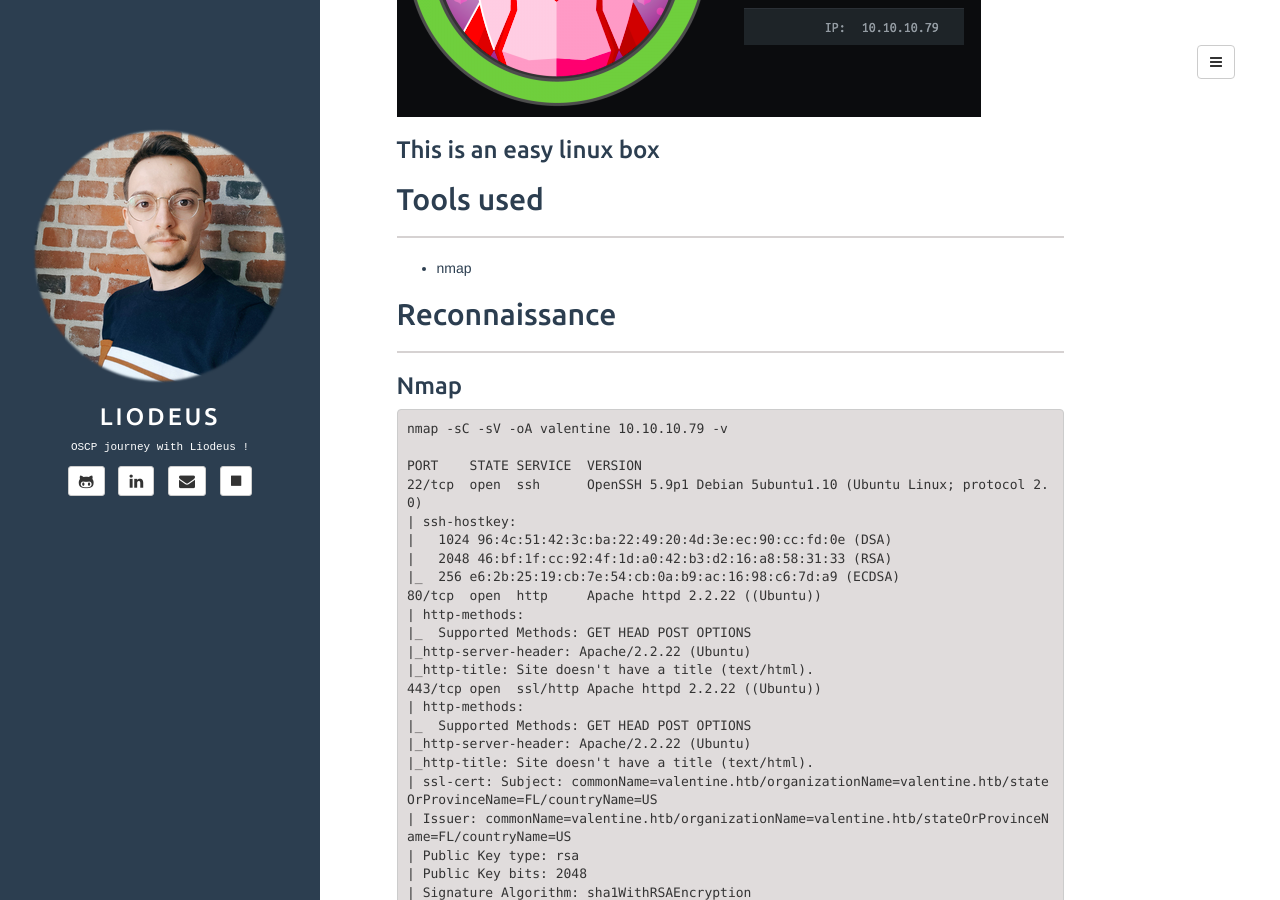
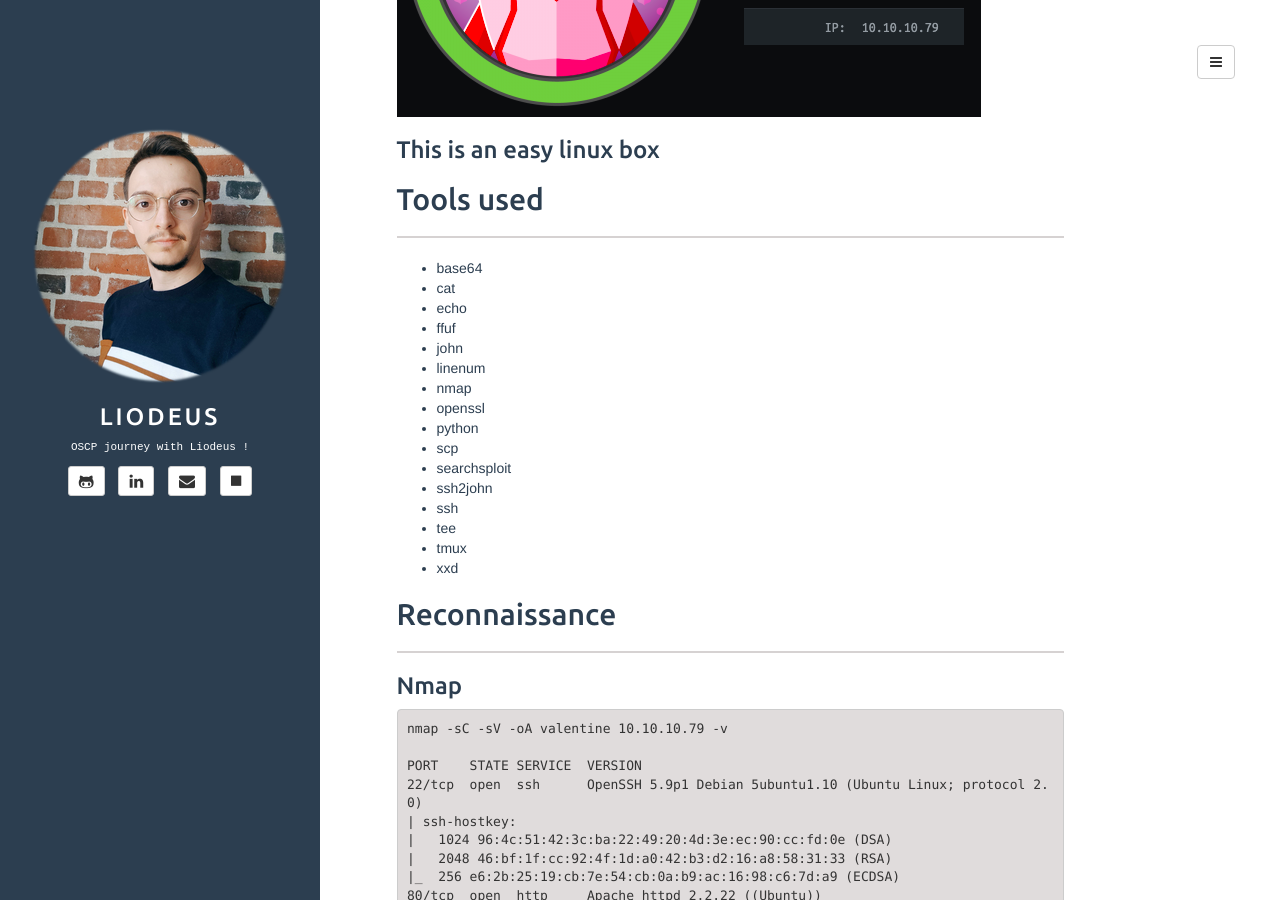
Before and after one commit to Liodeus/liodeus.github.io, a Jekyll site: the page built from _posts/2020-07-26-valentine.md, in a window 1280 px wide and 900 px high, scrolled down 362 px. Built offline with Jekyll 4.4.1, drawn with Linux system fonts in a browser that asks for light colours; some of the changed text lies outside the part shown.

Commit message:
Add files via upload

```diff
--- a/_posts/2020-07-26-valentine.md
+++ b/_posts/2020-07-26-valentine.md
@@ -1,7 +1,7 @@
 ---
 layout: post
 title: Valentine
-tags: [OSCP, Writeup, Linux]
+tags: [OSCP, Writeup, Linux, Web, Patch Management, SSH]
 description: "Valentine write-up"
 ---
 
@@ -13,7 +13,22 @@ description: "Valentine write-up"
 
 ------
 
+- base64
+- cat
+- echo
+- ffuf
+- john
+- linenum
 - nmap
+- openssl
+- python
+- scp
+- searchsploit
+- ssh2john
+- ssh
+- tee
+- tmux
+- xxd
 
 
 ## Reconnaissance
```
